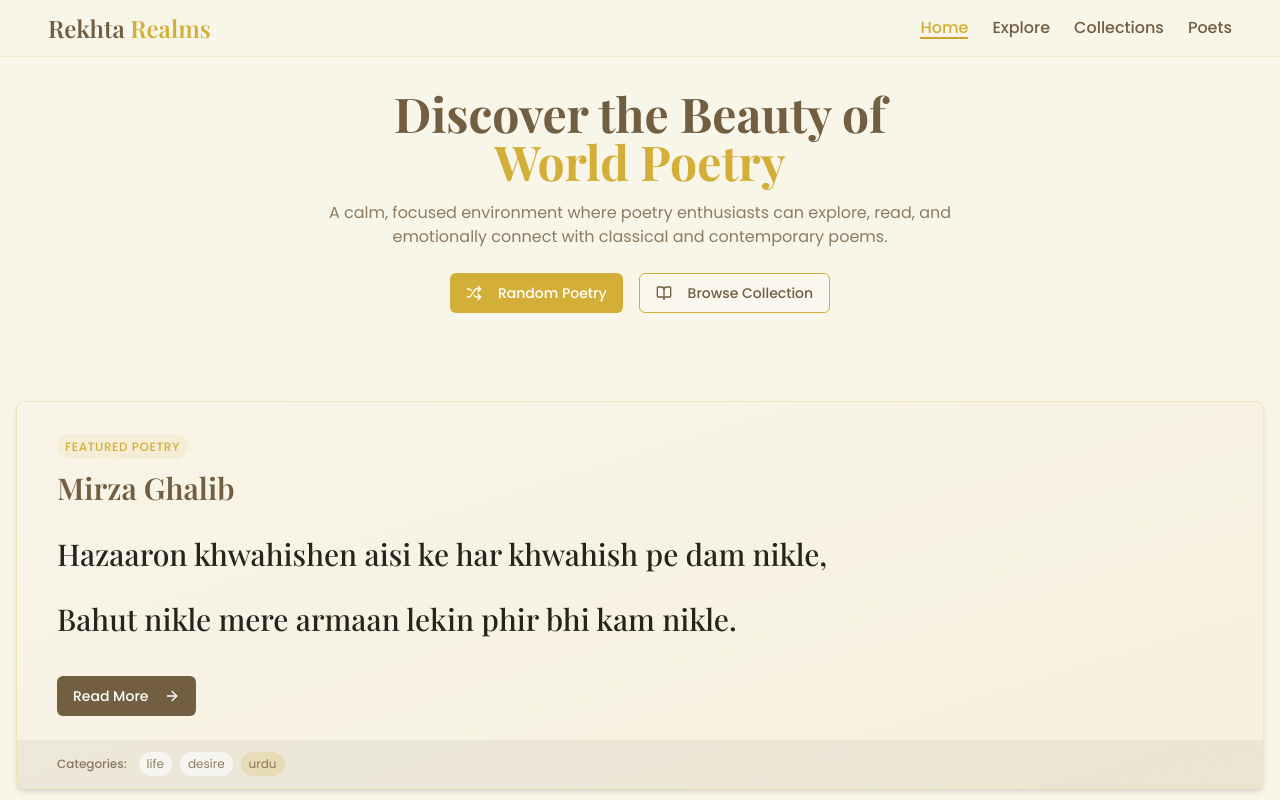
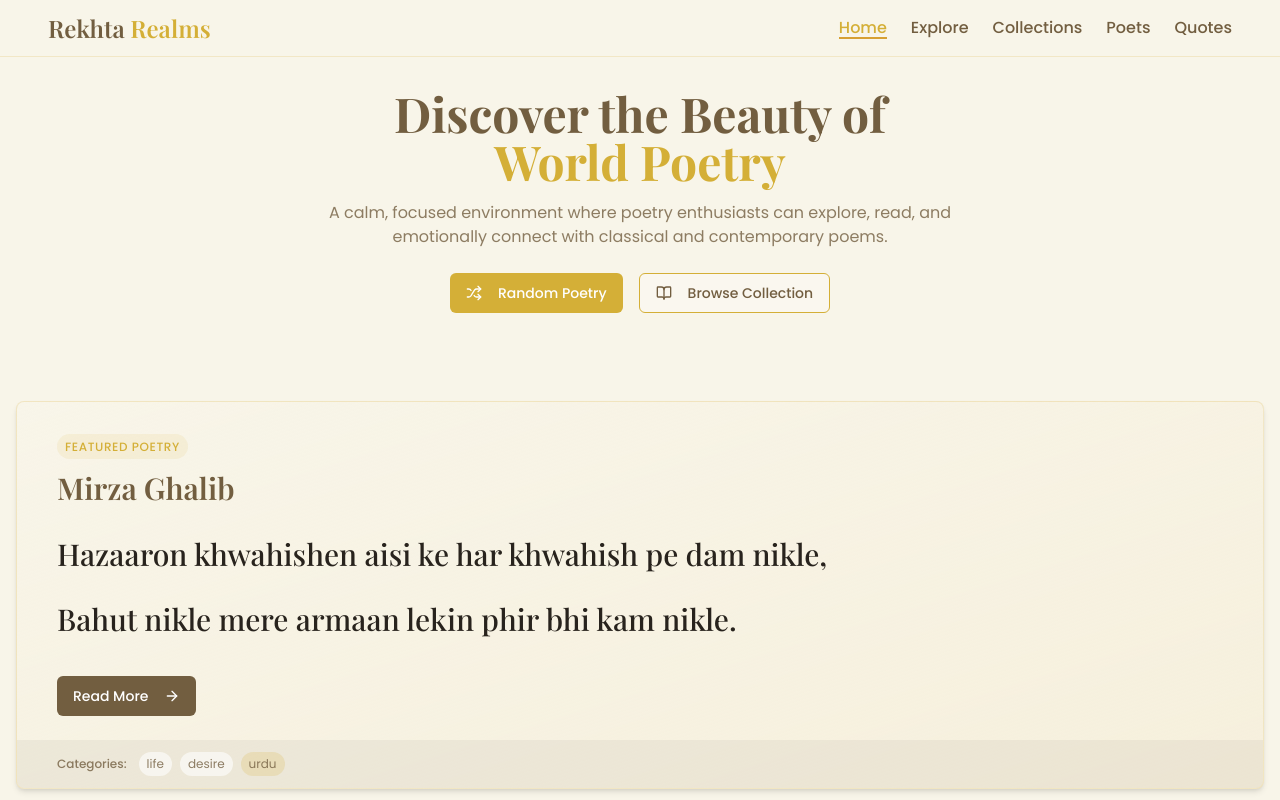
Before and after one commit to visheshsanghvi112/rekhta-roman-verse-22, a React (Vite) app: page / in a window 1280 px wide. Shown: the top 800 px of the page. Built offline with nearby package versions, Linux system fonts and the light colour scheme; a web font is replaced by a local one.

Commit message:
Update header and sidebar for quotes page
- Updated the header to include a link to the quotes page.
- Modified the sidebar to include quotes page functionality.
- Checked logs and cleared any identified problems.

```diff
--- a/src/components/Layout.tsx
+++ b/src/components/Layout.tsx
@@ -2,8 +2,12 @@
 import { Outlet } from "react-router-dom";
 import Navbar from "./Navbar";
 import Footer from "./Footer";
+import { useLocation } from "react-router-dom";
 
 const Layout = () => {
+  const location = useLocation();
+  const isQuotesPage = location.pathname === "/quotes";
+
   return (
     <div className="flex flex-col min-h-screen bg-rekhta-cream">
       <Navbar />
--- a/src/components/Navbar.tsx
+++ b/src/components/Navbar.tsx
@@ -2,7 +2,7 @@
 import { useState, useEffect } from "react";
 import { Link, useLocation } from "react-router-dom";
 import { Button } from "@/components/ui/button";
-import { Menu, X, BookOpen, Search, Home, Users } from "lucide-react";
+import { Menu, X, BookOpen, Search, Home, Users, Quote } from "lucide-react";
 import { motion, AnimatePresence } from "framer-motion";
 
 const Navbar = () => {
@@ -98,7 +98,8 @@ const NavLinks = ({ mobile, onClick }: NavLinksProps) => {
     { name: "Home", to: "/", icon: Home },
     { name: "Explore", to: "/explore", icon: Search },
     { name: "Collections", to: "/collections", icon: BookOpen },
-    { name: "Poets", to: "/poets", icon: Users }
+    { name: "Poets", to: "/poets", icon: Users },
+    { name: "Quotes", to: "/quotes", icon: Quote }
   ];
 
   return (
```
